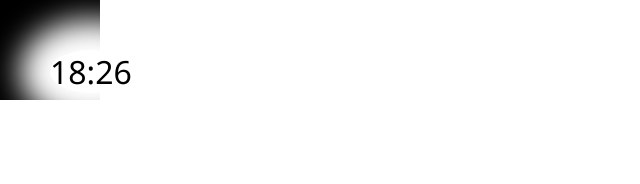
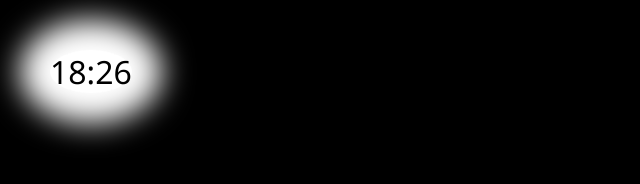
Before and after one commit to 4eb0da/uids-screensaver, a plain HTML site: page index.html in a window 1280 px wide. Shown: the whole page, without its empty margins (0-640 px from the left). Drawn offline with Linux system fonts and the light colour scheme.

Commit message:
fixed title & changed div with shader size

```diff
--- a/index.html
+++ b/index.html
@@ -2,7 +2,7 @@
 <html>
 	<head>
 		<meta charset="utf-8">
-		<title>CSS Shader test</title>
+		<title>Screensaver</title>
 		<link rel="stylesheet" type="text/css" href="./styles.css">
 		<script type="text/javascript" src="./timer.js"></script>
 	</head>
--- a/styles.css
+++ b/styles.css
@@ -17,8 +17,7 @@ body, html{
 }
 
 .shader{
-	height: 100px;
-  width: 100px;
+	height: 100%;
   background: #000;
 	-webkit-filter: custom(url(vertex.vert) mix(url(fragment.frag) normal source-atop), 1 1, time 0);
   -webkit-animation-duration: 30s;
```
